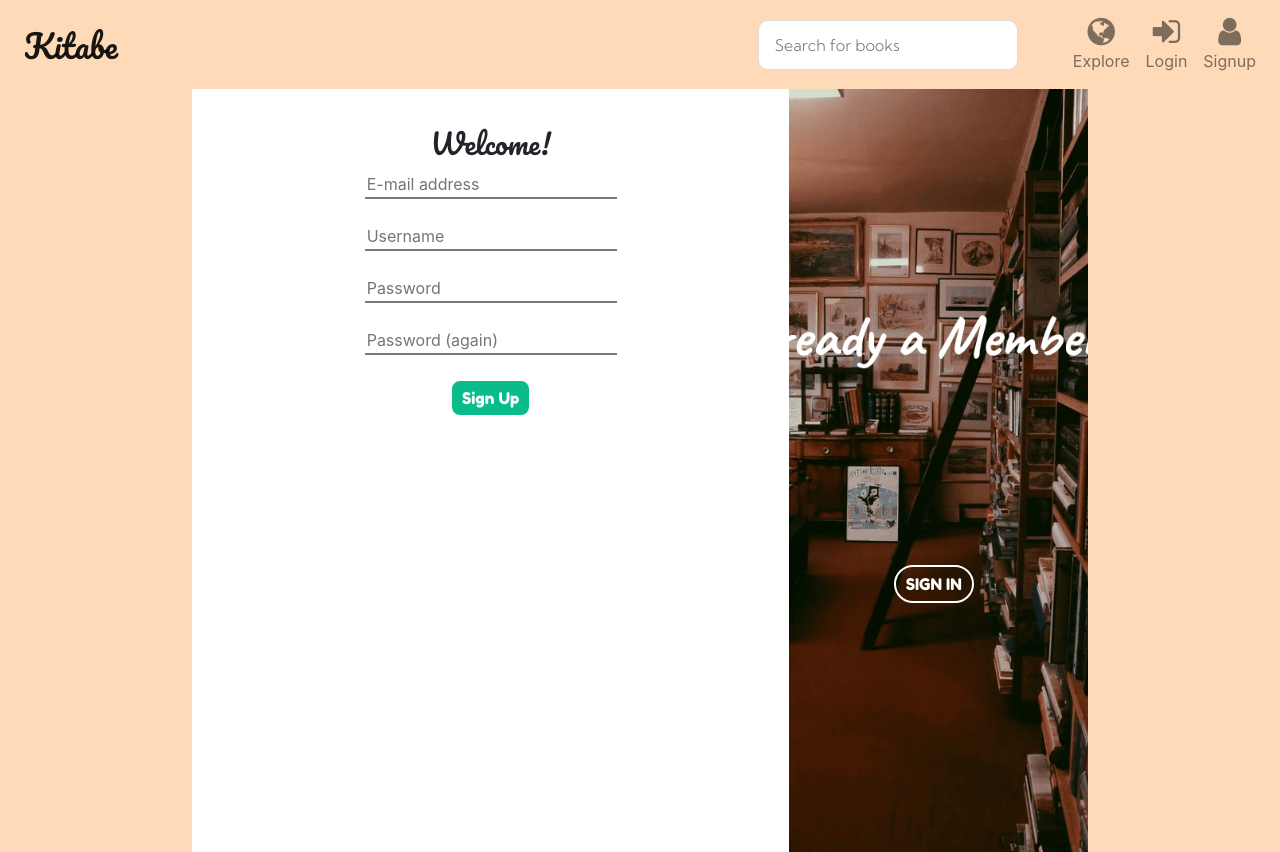
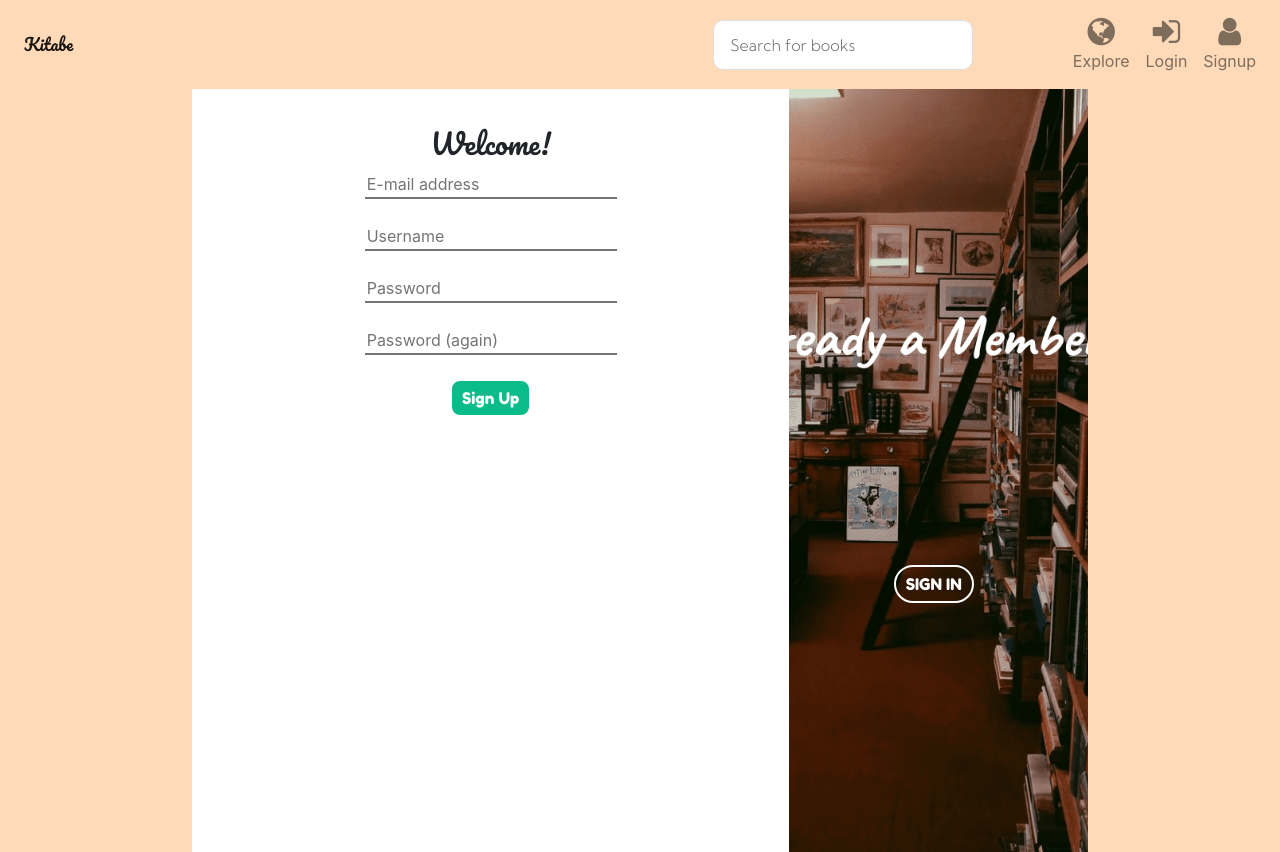
Before and after one commit to cleverpanther/Book_Recommendation_Sys_Hybrid, a Django app: page /accounts/signup/ in a window 1280 px wide. Shown: the top 852 px of the page. Run offline with Django 3.2, Linux system fonts and the light colour scheme; parts of the project's set-up code (start-up, migrations or seed data) failed here and were passed over; some libraries are stand-ins or nearby versions.

Commit message:
Update layout.css

```diff
--- a/static/mainapp/css/layout.css
+++ b/static/mainapp/css/layout.css
@@ -24,7 +24,7 @@ body {
 
 .head-text {
   font-family: "Pacifico", cursive;
-  font-size: 2rem;
+  font-size: 1.05rem;
   padding-left: 0.5rem;
 }
 
```
